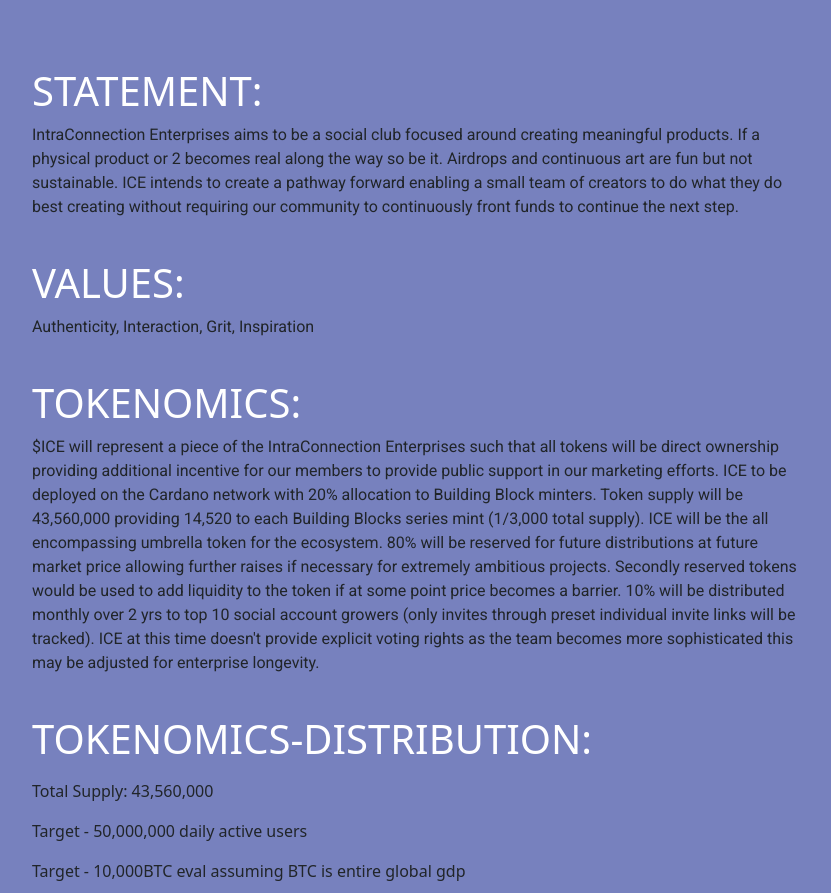
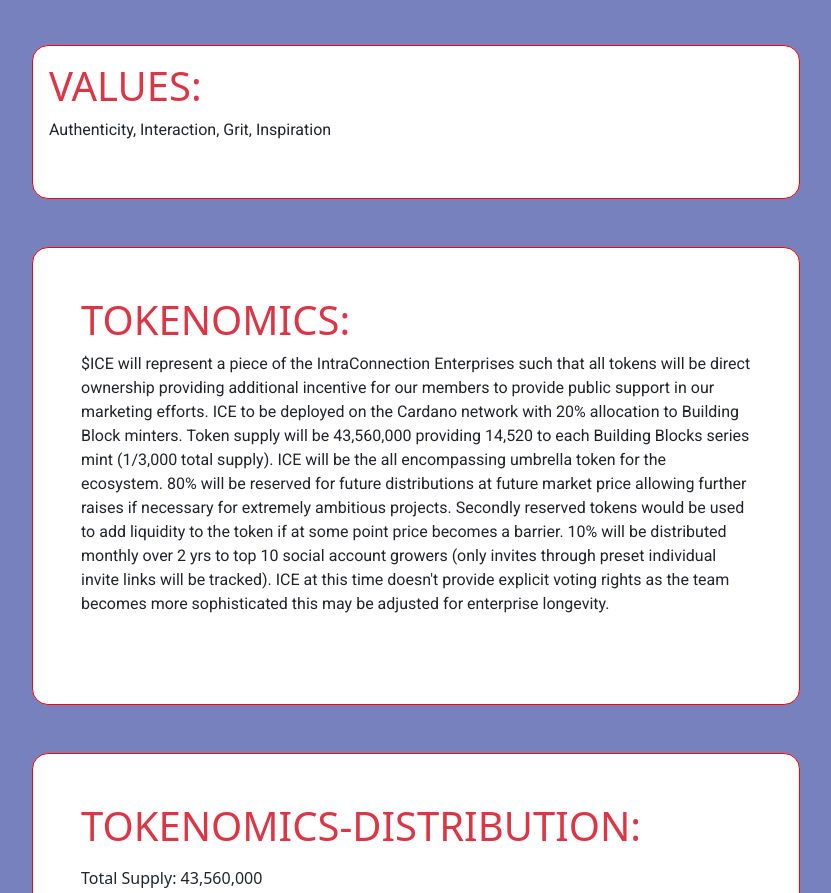
Before and after one commit to Oyinu/dis, a plain HTML site: page index.html in a window 1280 px wide. Shown: the part 1293-2186 px from the top of the page, without its empty margins (224-1055 px from the left). Drawn offline with nearby package versions, Linux system fonts and the light colour scheme.

Commit message:
Add files via upload

```diff
--- a/index.html
+++ b/index.html
@@ -52,16 +52,23 @@
     </section>
 
 <section id="About">
-  <h2 id="statement"><a href="#">STATEMENT:</a></h2>
+  <div id="about-body">
+    <div class="container bg-white p-5" id="statement-block">
+      <h2 id="statement" ><a href="#" class="text-danger">STATEMENT:</a></h2>
       <p class="statement-text">IntraConnection Enterprises aims to be a social club focused around creating meaningful products. If a physical product or 2 becomes real along the way so be it.
         Airdrops and continuous art are fun but not sustainable. ICE intends to create a pathway forward enabling a small team of creators to do what
         they do best creating without requiring our community to continuously front funds to continue the next step.</p><br>
 
-    <h2 id="values"><a href="#">VALUES:</a></h2>
+    </div><br><br>
+   <div class="container bg-white p-3" id="values-block">
+    <h2 id="values"><a href="#" class="text-danger">VALUES:</a></h2>
       <p class="values-text">
         Authenticity, Interaction, Grit, Inspiration
       </p><br>
-<h2 id="tokenomics"><a href="#">TOKENOMICS:</a></h2>
+   </div><br><br>
+
+   <div id="tokenomics-block" class="container bg-white p-5">
+    <h2 id="tokenomics"><a href="#" class="text-danger">TOKENOMICS:</a></h2>
     <p class="tokenomics-text">
       $ICE will represent a piece of the IntraConnection Enterprises such that all tokens will be direct ownership
        providing additional incentive for our members to provide public support in our marketing efforts.
@@ -75,8 +82,9 @@
           this time doesn't provide explicit voting
        rights as the team becomes more sophisticated this may be adjusted for enterprise longevity.
     </p><br>
-
-<h2 id="tokenomics-distribution"><a href="#">TOKENOMICS-DISTRIBUTION:</a></h2>
+   </div><br><br>
+   <div id="tokenomics-distribution-block" class="container bg-white p-5">
+    <h2 id="tokenomics-distribution"><a href="#" class="text-danger">TOKENOMICS-DISTRIBUTION:</a></h2>
     <p class="TD_text">
       <p>Total Supply: 43,560,000</p>
 
@@ -159,14 +167,20 @@ but all of these will be future purchase options effectively a reserved whitelis
 
 
     </p>
-    <h2 id="vision"><a href="#">VISION:</a></h2>
+   </div><br><br>
+  <div class="container bg-white p-4">
+    <h2 id="vision"><a href="#" class="text-danger">VISION:</a></h2>
       <p class="vision-text">
         Enable our social club to encourage social use of our physical and digital products. Larger the community, larger sales marketing is for all of our encompassed brands. Economics, bottom line
         detailed approaches will be determined once the first product is through testing so that cogs is known.
       </p><br>
+  </div>
 
 
+   </div>
+  </div>
 </section>
+
 
 
 
--- a/style.css
+++ b/style.css
@@ -102,8 +102,18 @@ header label{
   padding-left: 9%;
 }
 #About{
-  padding: 50% 20%;
+  padding: 20% 20%;
   background-color:#7781BE;
+  display: inline-flex;
+  align-items: center;
+  justify-content: center;
+
+}
+#about-body{
+  display: block;
+  align-items: center;
+  justify-content: center;
+
 }
 #statement, #values, #tokenomics, #tokenomics-distribution,
 #vision{
@@ -119,8 +129,14 @@ header label{
   font-size: 16px;
   font-family: roboto;
 }
+.container{
+  border-radius: 1rem;
+  border: 1px solid red;
+}
+#statment-block{
 
-
+  background-color: whitesmoke;
+}
 
 
 
```
Lines whose indentation alone changed are shown as unchanged.
